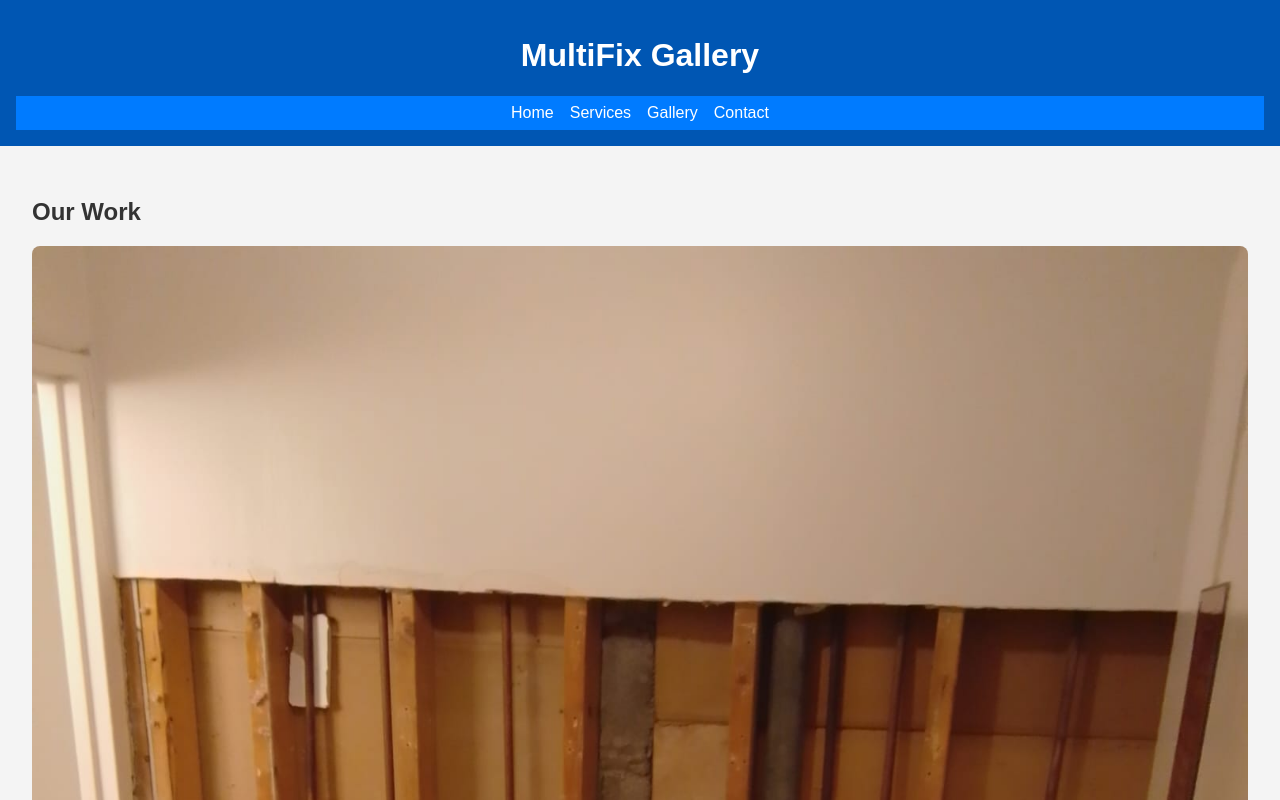
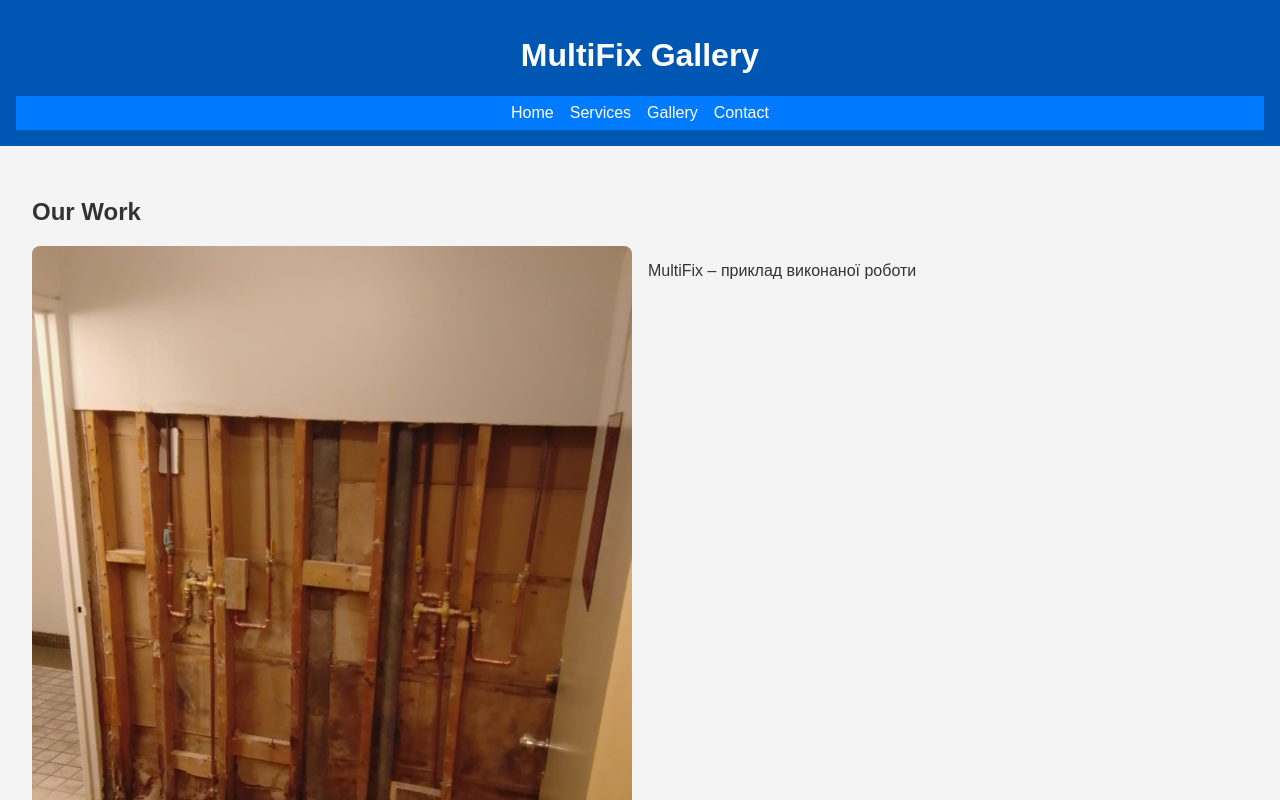
Before and after one commit to Vanea81/multifix-website, a plain HTML site: page gallery.html in a window 1280 px wide. Shown: the top 800 px of the page. Drawn offline with Linux system fonts and the light colour scheme.

Commit message:
Update gallery.html

```diff
--- a/gallery.html
+++ b/gallery.html
@@ -20,6 +20,7 @@
 
 <div class="gallery">
   <img src="images/gallery/whatsapp-image-2025-06-21-13-51-19.jpg" alt="MultiFix project photo" />
+  <p>MultiFix – приклад виконаної роботи</p>
 </div>
 
     </main>
```
